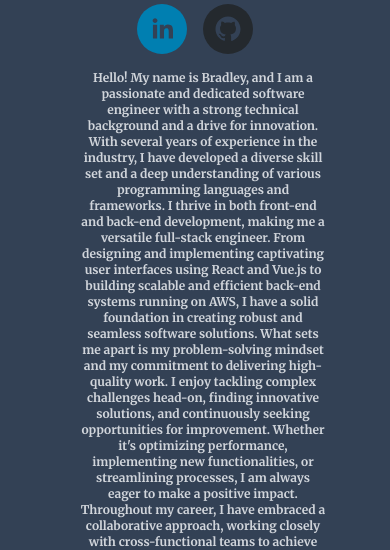
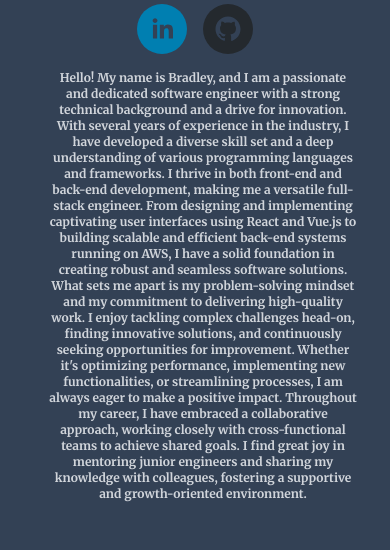
Before and after one commit to BradGulli/PortfolioWebsite, a Next.js app: page / in a window 390 px wide. Shown: the part 392-942 px from the top of the page. After the commit the page ends 894 px from the top, so only its background shows below. Built offline with nearby package versions, Linux system fonts and the light colour scheme.

Commit message:
Main page has less padding on mobile

```diff
--- a/app/page.tsx
+++ b/app/page.tsx
@@ -5,7 +5,7 @@ export default function Home() {
   return (
     <div className='flex flex-col  bg-slate-700'>
       <main className='pl-4 text-gray-300'>
-        <p className='flex justify-center items-center text-center px-16 font-merriweather font-bold text-xs md:text-lg'>
+        <p className='flex justify-center items-center text-center px-8 md:px-16 font-merriweather font-bold text-xs md:text-lg'>
           Hello!  My name is Bradley, and I am a passionate and dedicated software engineer with a strong technical background and a drive for innovation. With several years of experience in the industry, I have developed a diverse skill set and a deep understanding of various programming languages and frameworks.
           I thrive in both front-end and back-end development, making me a versatile full-stack engineer. From designing and implementing captivating user interfaces using React and Vue.js to building scalable and efficient back-end systems running on AWS, I have a solid foundation in creating robust and seamless software solutions.
           What sets me apart is my problem-solving mindset and my commitment to delivering high-quality work. I enjoy tackling complex challenges head-on, finding innovative solutions, and continuously seeking opportunities for improvement. Whether it&apos;s optimizing performance, implementing new functionalities, or streamlining processes, I am always eager to make a positive impact.
```
